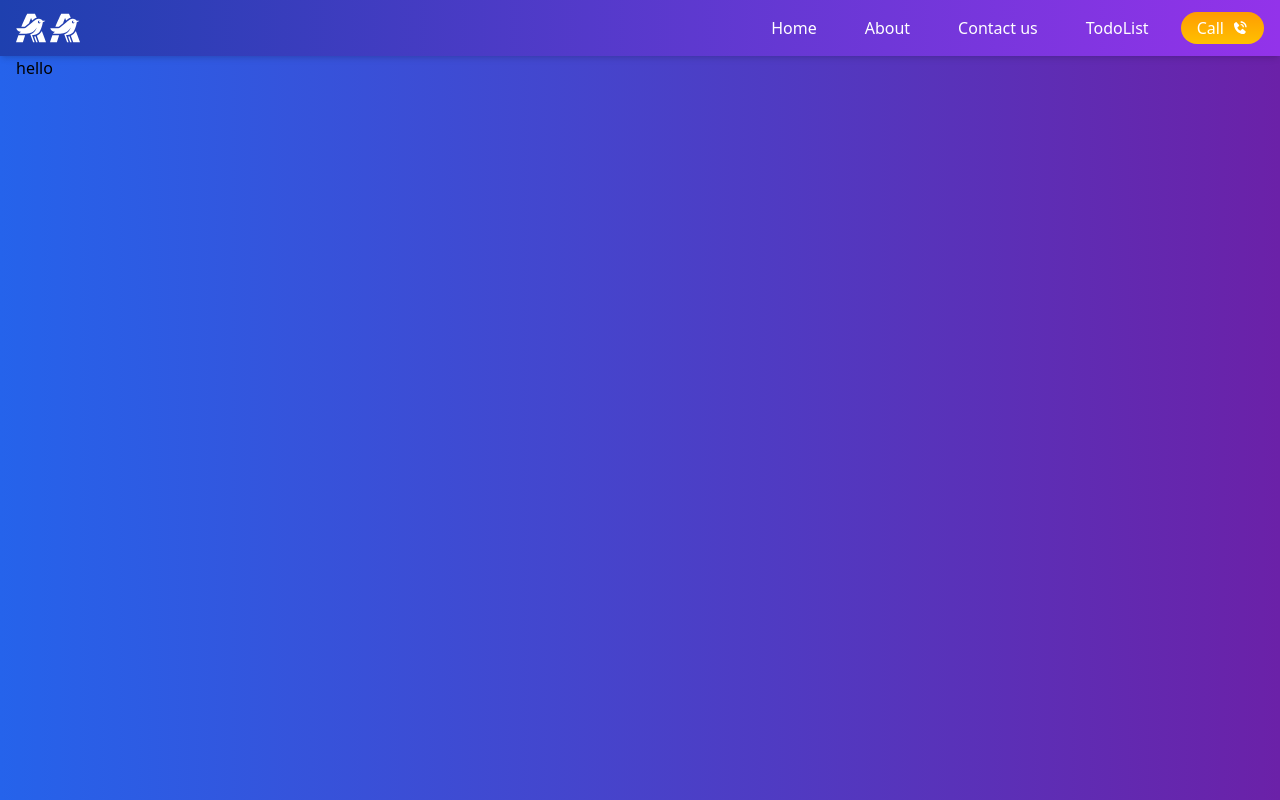
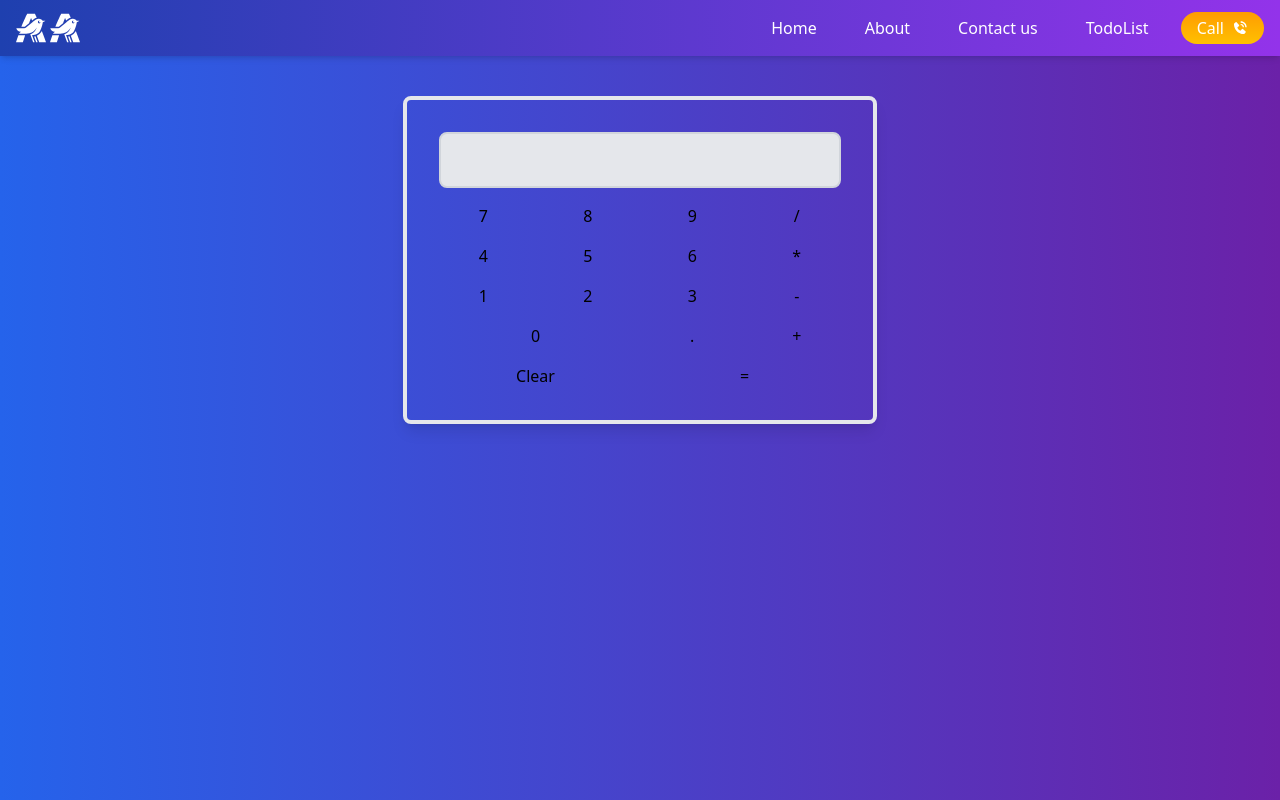
Before and after one commit to Shrestha01/adarsha-protfolio, a React (Vite) app: page /project/Calculatorapp in a window 1280 px wide. Shown: the top 800 px of the page. Built offline with nearby package versions, Linux system fonts and the light colour scheme.

Commit message:
Calcualtor added

```diff
--- a/src/components/projectDone/Calculatorapp.jsx
+++ b/src/components/projectDone/Calculatorapp.jsx
@@ -1,9 +1,98 @@
 import React from "react";
+import { useState } from "react";
 
 const Calculatorapp = () => {
+  const [input, setInput] = useState("");
+
+  const handleButtonClick = (value) => {
+    setInput((input) => input + value);
+  };
+  const handleClear = () => {
+    setInput("");
+  };
+
+  const handleEvaluate = () => {
+    try {
+      setInput(eval(input).toString());
+    } catch (e) {
+      setInput("Error");
+    }
+  };
+
   return (
-    <div className="h-screen bg-gradient-to-r from-blue-600 to-purple-800">
-      <div className="container">hello</div>
+    <div className="h-screen bg-gradient-to-r from-blue-600 to-purple-800 ">
+      <div className="container  flex flex-col items-center  ">
+        <div className="p-8 rounded-lg shadow-lg max-w-fit border-4 mt-10">
+          <div className="text-right text-2xl mb-4">
+            <input
+              type="text"
+              className="w- p-2 text-3xl font-mono text-gray-700 bg-gray-200 border-2 border-gray-300 rounded-lg"
+              readOnly
+              value={input}
+            />
+          </div>
+          <div className="grid grid-cols-4 gap-4">
+            <button onClick={() => handleButtonClick("7")} className="btn">
+              7
+            </button>
+            <button onClick={() => handleButtonClick("8")} className="btn">
+              8
+            </button>
+            <button onClick={() => handleButtonClick("9")} className="btn">
+              9
+            </button>
+            <button onClick={() => handleButtonClick("/")} className="btn">
+              /
+            </button>
+            <button onClick={() => handleButtonClick("4")} className="btn">
+              4
+            </button>
+            <button onClick={() => handleButtonClick("5")} className="btn">
+              5
+            </button>
+            <button onClick={() => handleButtonClick("6")} className="btn">
+              6
+            </button>
+            <button onClick={() => handleButtonClick("*")} className="btn">
+              *
+            </button>
+
+            <button onClick={() => handleButtonClick("1")} className="btn">
+              1
+            </button>
+            <button onClick={() => handleButtonClick("2")} className="btn">
+              2
+            </button>
+            <button onClick={() => handleButtonClick("3")} className="btn">
+              3
+            </button>
+            <button onClick={() => handleButtonClick("-")} className="btn">
+              -
+            </button>
+
+            <button
+              onClick={() => handleButtonClick("0")}
+              className="btn col-span-2"
+            >
+              0
+            </button>
+            <button onClick={() => handleButtonClick(".")} className="btn">
+              .
+            </button>
+            <button onClick={() => handleButtonClick("+")} className="btn">
+              +
+            </button>
+          </div>
+          <div className="grid grid-cols-2 gap-4 mt-4">
+            <button onClick={handleClear} className="btn-clear">
+              Clear
+            </button>
+            <button onClick={handleEvaluate} className="btn-evaluate">
+              =
+            </button>
+          </div>
+        </div>
+      </div>
     </div>
   );
 };
```
